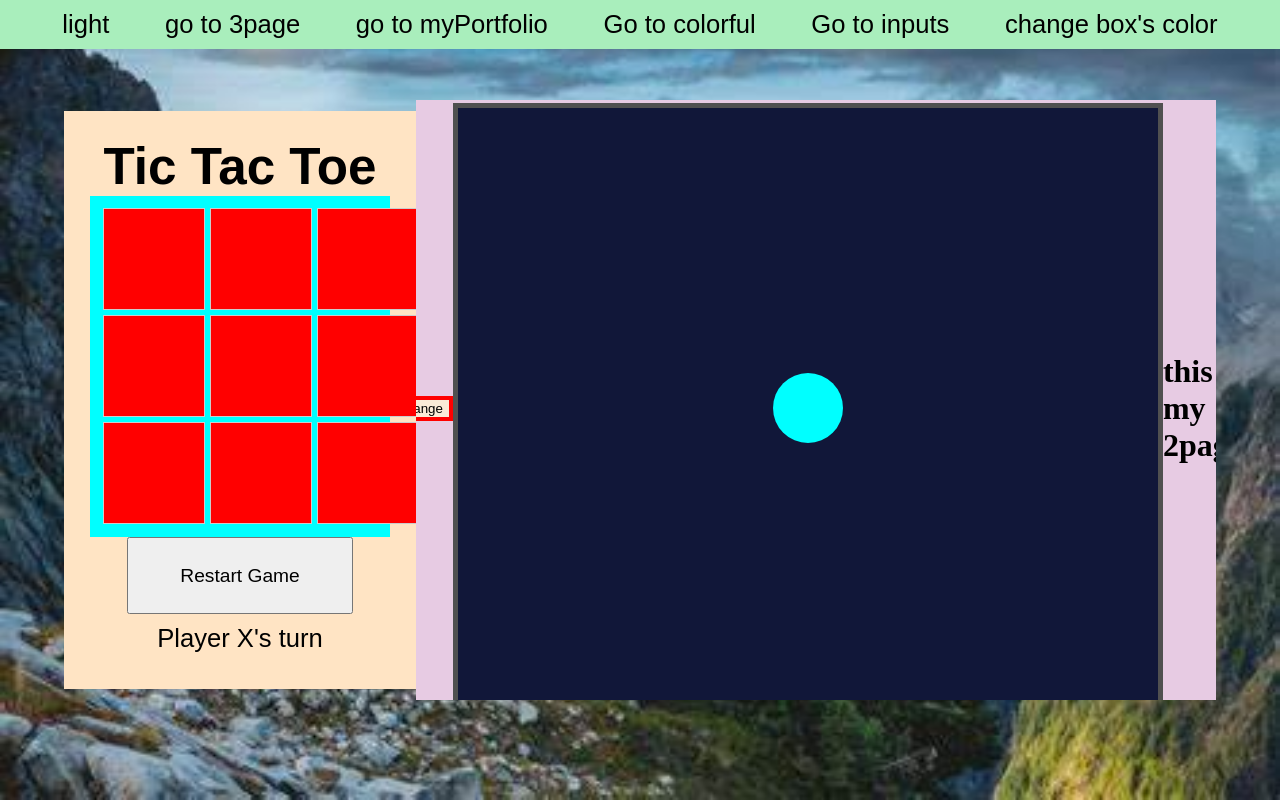
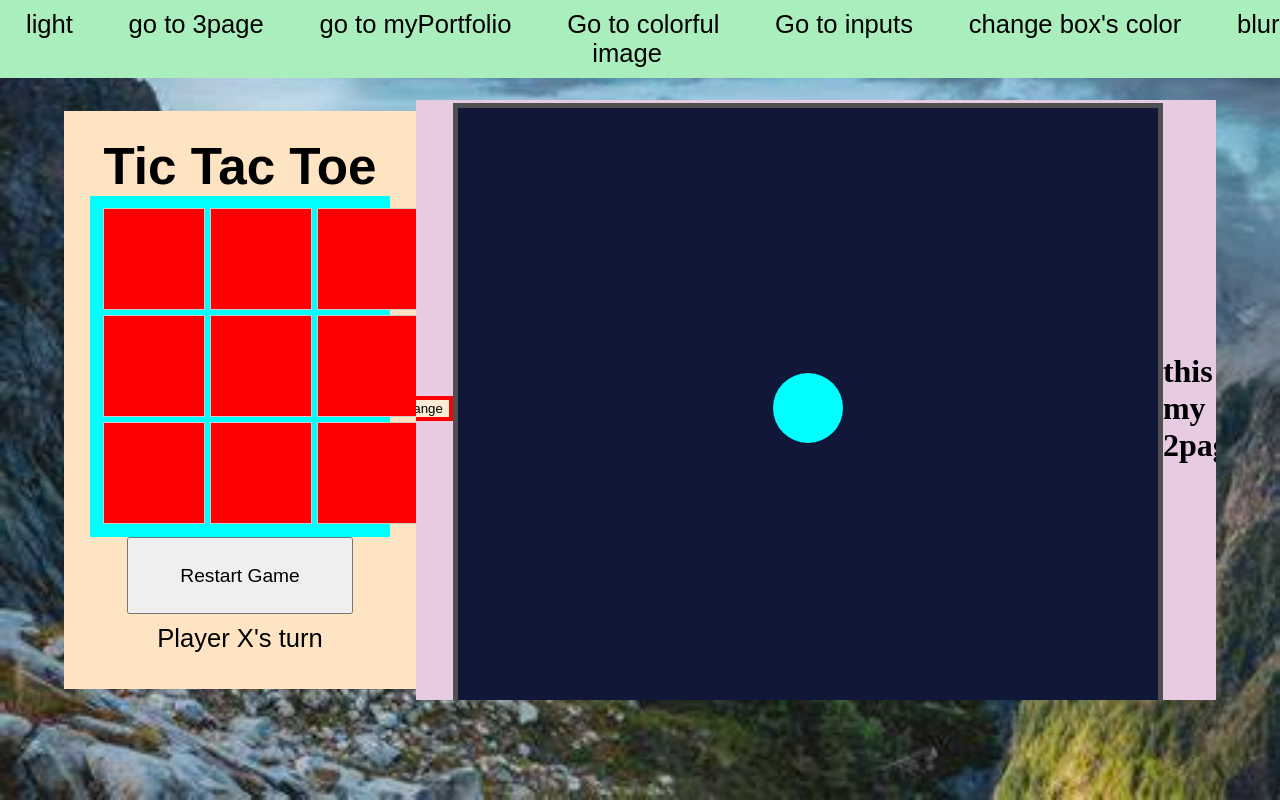
Before and after one commit to hayatzidan/Tic_Tac_Toc, a plain HTML site: page index.html in a window 1280 px wide. Drawn offline with Linux system fonts and the light colour scheme.

Commit message:
added a new ghange

```diff
--- a/index.html
+++ b/index.html
@@ -24,6 +24,7 @@
           <a href="colorful.HTML"> Go to colorful</a>
           <a href="test.html">Go to inputs</a>
           <a href="sq.html">change box's color</a>
+          <a href="rrr.html">blur image</a>
         </nav>
       </header>
 
```
